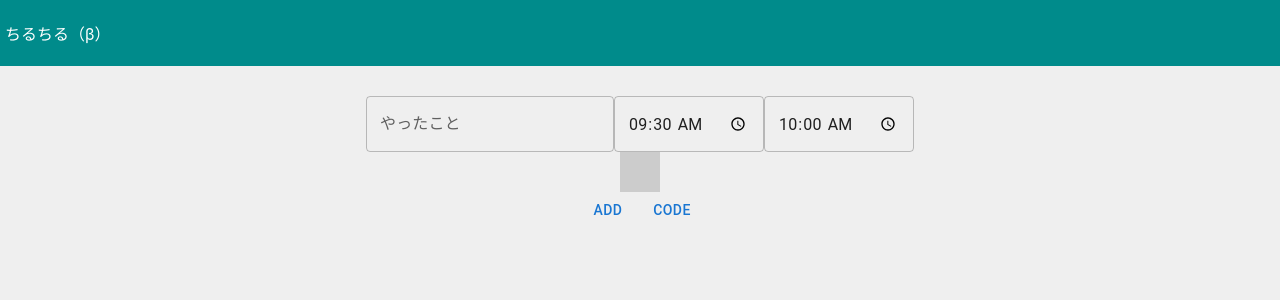
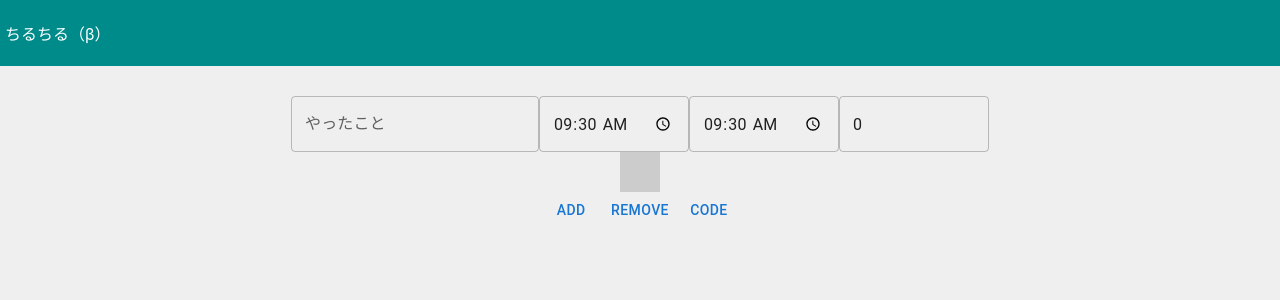
Before and after one commit to arie0703/app-tilmaker, a React (Create React App) app: page / in a window 1280 px wide. Shown: the top 300 px of the page. Built offline with nearby package versions, Linux system fonts and the light colour scheme.

Commit message:
[add] 所要時間の自動計算を実装

```diff
--- a/src/App.tsx
+++ b/src/App.tsx
@@ -12,9 +12,17 @@ import CodeComponent from './components/CodeComponent';
 const App:React.FC = () => {
   const [arrTableRows, setArrTableRow] = useState([1]);
   const [code, setCode] = useState("");
+  // 時間テーブルのinputのデフォルト値として使用する
+  const [startTime, setStartTime] = useState("09:30");
 
   function addRow() {
+    let lastTime = document.getElementById("endtime-" + arrTableRows.length) as HTMLInputElement;
+    setStartTime(lastTime.value)
     setArrTableRow([...arrTableRows, arrTableRows.length + 1])
+  }
+
+  function removeRow() {
+    if (arrTableRows.length > 1) setArrTableRow(arrTableRows.filter((_, i) => i !== arrTableRows.length - 1))
   }
 
   function outputCode() {
@@ -23,7 +31,8 @@ const App:React.FC = () => {
       let title = document.getElementById("title-" + i.toString()) as HTMLInputElement;
       let starttime = document.getElementById("starttime-" + i.toString()) as HTMLInputElement;
       let endtime = document.getElementById("endtime-" + i.toString()) as HTMLInputElement;
-      output += `|${i}|${title.value}|${starttime.value} - ${endtime.value}|| \n`
+      let minutes = document.getElementById("minutes-" + i.toString()) as HTMLInputElement;
+      output += `|${i}|${title.value}|${starttime.value} - ${endtime.value}|${minutes.value}| \n`
     })
     setCode(output)
   }
@@ -35,11 +44,12 @@ const App:React.FC = () => {
       </div>
       <Box className="App-content">
         {arrTableRows.map((index) => {
-          return <TableRowComponent index={index}></TableRowComponent>
+          return <TableRowComponent index={index} defaultTime={startTime}></TableRowComponent>
         })}
         <CodeComponent code={code}></CodeComponent>
         <Box sx={{ display: 'flex', justifyContent: 'center'}}>
           <Button onClick={() => addRow()}>Add</Button>
+          <Button onClick={() => removeRow()}>Remove</Button>
           <Button onClick={() => outputCode()}>Code</Button>
         </Box>
       </Box>
--- a/src/components/TableRowComponent.tsx
+++ b/src/components/TableRowComponent.tsx
@@ -1,20 +1,35 @@
-import React from 'react';
+import React, { useState, useEffect } from 'react';
 import Box from '@mui/material/Box';
 import TextField from '@mui/material/TextField';
 
 
 type Props = {
     index:number
+    defaultTime: string
 }
 
-const TableRowComponent:React.FC<Props> = ({index}) => {
+const TableRowComponent:React.FC<Props> = ({index, defaultTime}) => {
+
+    const [minutes, setMinutes] = useState(0);
+
+    function getMinutes() {
+      let starttime = document.getElementById("starttime-" + index.toString()) as HTMLInputElement;
+      let endtime = document.getElementById("endtime-" + index.toString()) as HTMLInputElement;
+
+      // 所要時間（分）を計算するために一回Date型に変換する
+      let start = new Date("1970-1-1 " + starttime.value).getTime()
+      let end = new Date("1970-1-1 " + endtime.value).getTime()
+      let diff = (end - start) / 1000 / 60
+      setMinutes(diff)
+    }
     return (
         <Box sx={{ display: 'flex', justifyContent: 'center'}}>
           <TextField id={"title-" + index} label="やったこと" variant="outlined" />
           <TextField
             id={"starttime-" + index}
             type="time"
-            defaultValue="09:30"
+            defaultValue={defaultTime ?? "09:30"}
+            onChange={() => getMinutes()}
             InputLabelProps={{
               shrink: true,
             }}
@@ -26,10 +41,19 @@ const TableRowComponent:React.FC<Props> = ({index}) => {
           <TextField
             id={"endtime-" + index}
             type="time"
-            defaultValue="10:00"
+            defaultValue={defaultTime ?? "09:30"}
+            onChange={() => getMinutes()}
             InputLabelProps={{
               shrink: true,
             }}
+            inputProps={{
+              step: 300, // 5 min
+            }}
+            sx={{ width: 150 }}
+          />
+          <TextField
+            id={"minutes-" + index}
+            value={minutes}
             inputProps={{
               step: 300, // 5 min
             }}
```
